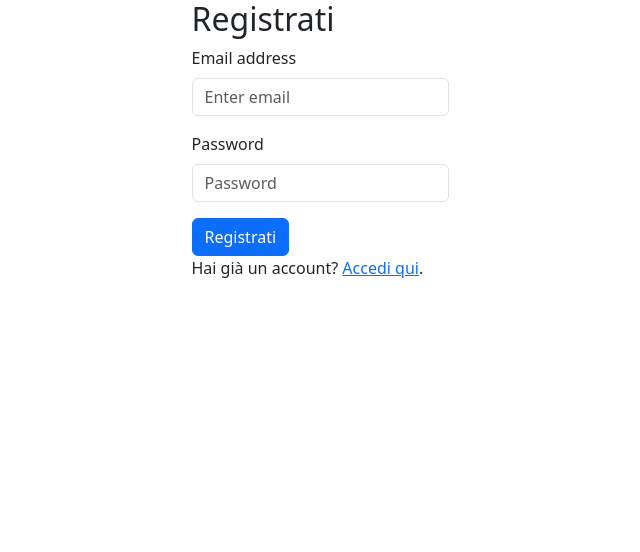
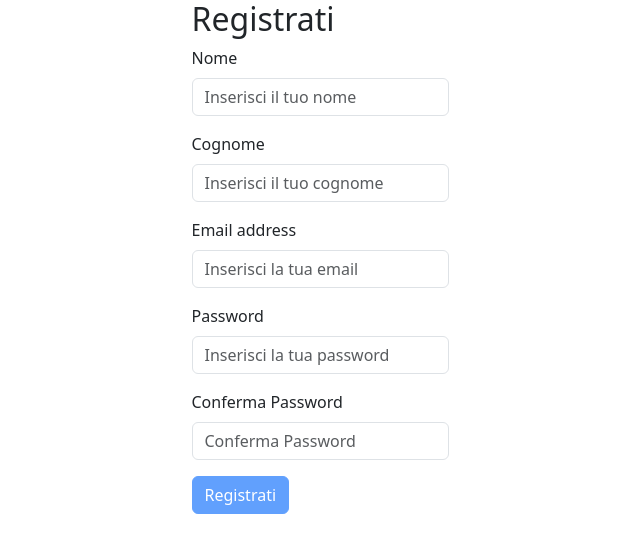
Before and after one commit to l3ox64/GGJS, a React (Create React App) app: page /register in a window 1280 px wide. Shown: the top 552 px of the page, without its empty margins (320-960 px from the left). Built offline with nearby package versions, Linux system fonts and the light colour scheme.

Commit message:
Add files via upload

```diff
--- a/src/components/Login.js
+++ b/src/components/Login.js
@@ -1,22 +1,60 @@
 import React, { useState } from 'react';
-import { Form, Button, Col } from 'react-bootstrap';
+import { Form, Button } from 'react-bootstrap';
 
 const Login = () => {
   const [email, setEmail] = useState('');
   const [password, setPassword] = useState('');
+  const [error, setError] = useState('');
+  const [isEmailValid, setIsEmailValid] = useState(true);
 
-  const handleLogin = () => {
-    console.log('Effettua l\'accesso con:', email, password);
+  const isValidEmail = (email) => {
+    // Verifica se l'email ha il dominio corretto
+    return email.endsWith("@giorgimi.edu.it");
+  };
+
+  const handleEmailChange = (e) => {
+    const newEmail = e.target.value;
+    setEmail(newEmail);
+    setIsEmailValid(isValidEmail(newEmail));
+  };
+
+  const handleLogin = async (e) => {
+    e.preventDefault();
+
+    try {
+      // Verifica il formato dell'email prima di procedere
+      if (!isValidEmail(email)) {
+        throw new Error('L\'email deve avere il dominio "@giorgimi.edu.it".');
+      }
+
+      // Esegui la logica di accesso qui
+      console.log('Effettua l\'accesso con:', email, password);
+
+      // Resetta gli errori in caso di successo
+      setError('');
+    } catch (error) {
+      // Gestisci gli errori qui
+      setError(error.message);
+    }
   };
 
   return (
-    <div className="d-flex justify-content-center"> {}
-      <div style={{ maxWidth: "300px" }}> {}
+    <div className="d-flex justify-content-center">
+      <div style={{ maxWidth: "300px" }}>
         <h2>Login</h2>
-        <Form>
+        <Form onSubmit={handleLogin}>
           <Form.Group className="mb-3" controlId="formBasicEmail">
             <Form.Label>Email address</Form.Label>
-            <Form.Control type="email" placeholder="Enter email" value={email} onChange={(e) => setEmail(e.target.value)} />
+            <Form.Control
+              type="email"
+              placeholder="Enter email"
+              value={email}
+              onChange={handleEmailChange}
+              isInvalid={!isEmailValid}
+            />
+            <Form.Control.Feedback type="invalid">
+              L'email deve avere il dominio "@giorgimi.edu.it".
+            </Form.Control.Feedback>
           </Form.Group>
 
           <Form.Group className="mb-3" controlId="formBasicPassword">
@@ -24,11 +62,16 @@ const Login = () => {
             <Form.Control type="password" placeholder="Password" value={password} onChange={(e) => setPassword(e.target.value)} />
           </Form.Group>
 
-          <Button variant="primary" type="button" onClick={handleLogin}>
+          <Button variant="primary" type="submit">
             Accedi
           </Button>
+
+          {error && <p style={{ color: 'red' }}>{error}</p>}
         </Form>
 
+        <p>
+          Non hai un account? <a href="/register">Registrati qui</a>.
+        </p>
         <p>
           Hai dimenticato la password? <a href="/forgot-password">Recuperala qui</a>.
         </p>
--- a/src/components/Register.js
+++ b/src/components/Register.js
@@ -1,37 +1,92 @@
 import React, { useState } from 'react';
-import { Form, Button, Col } from 'react-bootstrap';
+import { Form, Button } from 'react-bootstrap';
 
 const Register = () => {
+  const [name, setName] = useState('');
+  const [surname, setSurname] = useState('');
   const [email, setEmail] = useState('');
   const [password, setPassword] = useState('');
+  const [confirmPassword, setConfirmPassword] = useState('');
+  const [isEmailValid, setIsEmailValid] = useState(true);
+  const [isPasswordSecure, setIsPasswordSecure] = useState(true);
+  const [passwordsMatch, setPasswordsMatch] = useState(true);
 
-  const handleRegister = () => {
-    console.log('Registra con:', email, password);
+  const handleNameChange = (e) => {
+    setName(e.target.value);
+  };
+
+  const handleSurnameChange = (e) => {
+    setSurname(e.target.value);
+  };
+
+  const handleEmailChange = (e) => {
+    const newEmail = e.target.value;
+    setEmail(newEmail);
+    setIsEmailValid(validateEmail(newEmail));
+  };
+
+  const handlePasswordChange = (e) => {
+    const newPassword = e.target.value;
+    setPassword(newPassword);
+    setIsPasswordSecure(validatePassword(newPassword));
+    setPasswordsMatch(confirmPassword === newPassword);
+  };
+
+  const handleConfirmPasswordChange = (e) => {
+    const newConfirmPassword = e.target.value;
+    setConfirmPassword(newConfirmPassword);
+    setPasswordsMatch(password === newConfirmPassword);
+  };
+
+  const validateEmail = (email) => {
+    return /^[^\s@]+@[^\s@]+\.[^\s@]+$/.test(email) && email.endsWith("@giorgimi.edu.it");
+  };
+
+  const validatePassword = (password) => {
+    return /^(?=.*\d)(?=.*[a-z])(?=.*[A-Z])(?=.*[!@#$%^&*])(?=.*[a-zA-Z]).{8,}$/.test(password);
+  };
+
+  const isFormValid = () => {
+    return isEmailValid && isPasswordSecure && passwordsMatch && name !== '' && surname !== '' && email !== '' && password !== '' && confirmPassword !== '';
   };
 
   return (
-    <div className="d-flex justify-content-center"> {}
-      <div style={{ maxWidth: "300px" }}> {}
+    <div className="d-flex justify-content-center">
+      <div style={{ maxWidth: "300px" }}>
         <h2>Registrati</h2>
         <Form>
+          <Form.Group className="mb-3" controlId="formBasicName">
+            <Form.Label>Nome</Form.Label>
+            <Form.Control type="text" placeholder="Inserisci il tuo nome" value={name} onChange={handleNameChange} />
+          </Form.Group>
+
+          <Form.Group className="mb-3" controlId="formBasicSurname">
+            <Form.Label>Cognome</Form.Label>
+            <Form.Control type="text" placeholder="Inserisci il tuo cognome" value={surname} onChange={handleSurnameChange} />
+          </Form.Group>
+
           <Form.Group className="mb-3" controlId="formBasicEmail">
             <Form.Label>Email address</Form.Label>
-            <Form.Control type="email" placeholder="Enter email" value={email} onChange={(e) => setEmail(e.target.value)} />
+            <Form.Control type="email" placeholder="Inserisci la tua email" value={email} onChange={handleEmailChange} isInvalid={!isEmailValid} />
+            <Form.Control.Feedback type="invalid">Inserisci un'email valida che termini con @giorgimi.edu.it.</Form.Control.Feedback>
           </Form.Group>
 
           <Form.Group className="mb-3" controlId="formBasicPassword">
             <Form.Label>Password</Form.Label>
-            <Form.Control type="password" placeholder="Password" value={password} onChange={(e) => setPassword(e.target.value)} />
+            <Form.Control type="password" placeholder="Inserisci la tua password" value={password} onChange={handlePasswordChange} isInvalid={!isPasswordSecure} />
+            <Form.Control.Feedback type="invalid">La password deve essere composta da almeno 8 caratteri, di cui almeno una lettera maiuscola, una minuscola, un numero e un carattere speciale.</Form.Control.Feedback>
           </Form.Group>
 
-          <Button variant="primary" type="button" onClick={handleRegister}>
+          <Form.Group className="mb-3" controlId="formBasicConfirmPassword">
+            <Form.Label>Conferma Password</Form.Label>
+            <Form.Control type="password" placeholder="Conferma Password" value={confirmPassword} onChange={handleConfirmPasswordChange} isInvalid={!passwordsMatch} />
+            <Form.Control.Feedback type="invalid">Le password non coincidono.</Form.Control.Feedback>
+          </Form.Group>
+
+          <Button variant="primary" type="submit" disabled={!isFormValid()}>
             Registrati
           </Button>
         </Form>
-
-        <p>
-          Hai già un account? <a href="/login">Accedi qui</a>.
-        </p>
       </div>
     </div>
   );
```
